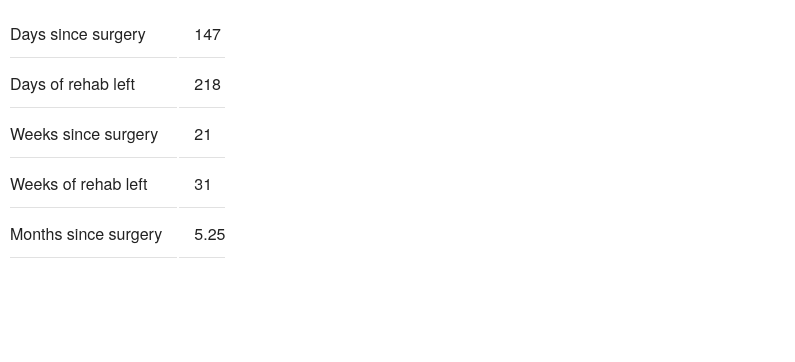
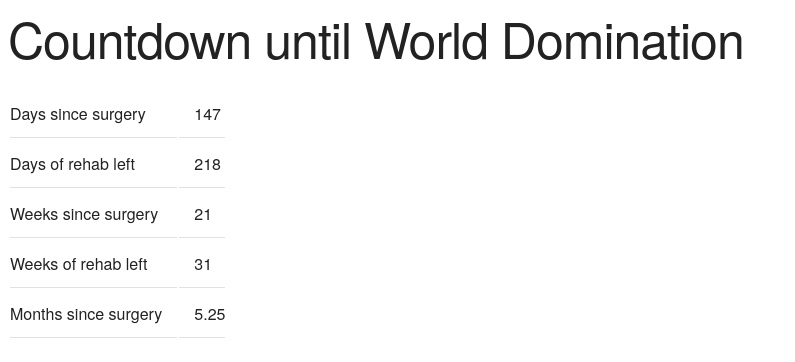
Before and after one commit to wooken/countdown, a plain HTML site: page docs/index.html in a window 1280 px wide. Shown: the whole page, without its empty margins (0-795 px from the left). Drawn offline with Linux system fonts and the light colour scheme.

Commit message:
Add a header for the heck of it

```diff
--- a/docs/index.html
+++ b/docs/index.html
@@ -5,6 +5,8 @@
         <title>Countdown until World Domination</title>
     </head>
     <body>
+
+        <h1>Countdown until World Domination</h1>
 
         <table>
             <tr>
```
